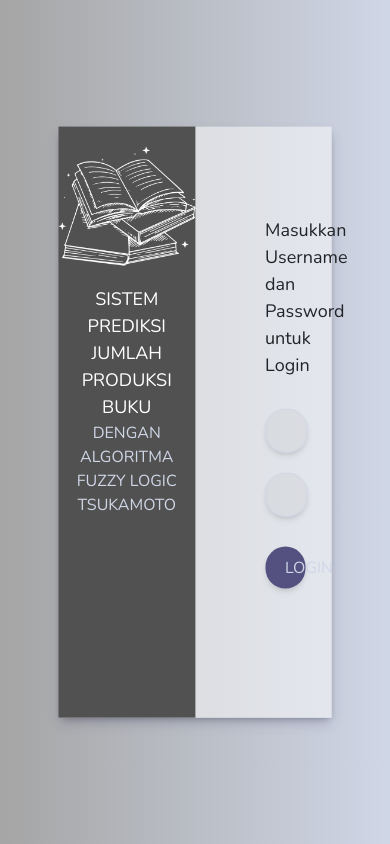
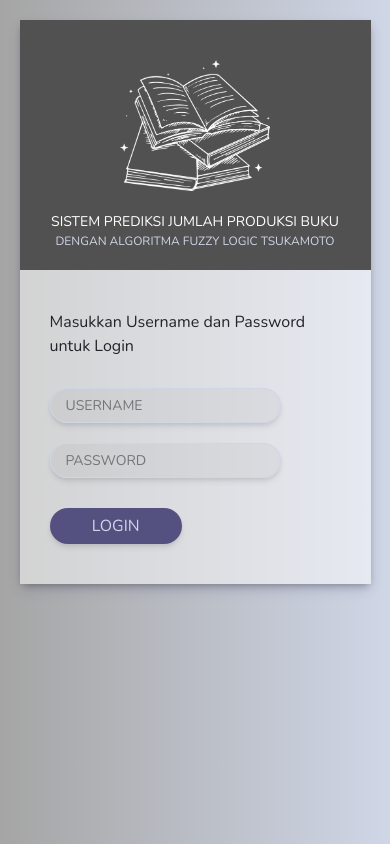
Before and after one commit to defrein/prediksi_buku, a PHP site: page /prediksi_buku/login in a window 390 px wide. Run offline with PHP 8.4, Linux system fonts and the light colour scheme; some libraries are stand-ins or nearby versions; some web fonts are replaced.

Commit message:
mobile friendly

```diff
--- a/application/views/admin/header.php
+++ b/application/views/admin/header.php
@@ -5,7 +5,7 @@
     <meta charset="utf-8">
     <meta name="viewport" content="width=device-width, initial-scale=1">
     <title>Prediksi Buku</title>
-
+    <link rel="icon" href="<?php echo base_url(); ?>assets/Adminlte/dist/img/icon_videf.png" type="image/x-icon">
     <!-- Google Font: Source Sans Pro -->
     <link rel="stylesheet"
         href="https://fonts.googleapis.com/css?family=Source+Sans+Pro:300,400,400i,700&display=fallback">
--- a/application/views/login.php
+++ b/application/views/login.php
@@ -5,7 +5,7 @@
     <meta charset="utf-8">
     <meta name="viewport" content="width=device-width, initial-scale=1">
     <title>Login Admin</title>
-
+    <link rel="icon" href="<?php echo base_url(); ?>assets/Adminlte/dist/img/icon_videf.png" type="image/x-icon">
     <!-- Google Font: Source Sans Pro -->
     <link rel="stylesheet"
         href="https://fonts.googleapis.com/css?family=Source+Sans+Pro:300,400,400i,700&display=fallback">
@@ -134,6 +134,57 @@
         font-size: 18px;
         width: 80%;
     }
+
+    @media only screen and (max-width: 768px) {
+        body {
+            overflow-y: scroll;
+        }
+
+        .container-login {
+            width: 90%;
+            position: relative;
+            margin: 20px auto;
+            transform: none;
+            left: 0%;
+            top: 0%;
+            flex-direction: column;
+        }
+
+        .logo,
+        .login-form {
+            width: 100%;
+            padding: 20px 10px;
+        }
+
+        .logo img {
+            width: 150px;
+        }
+
+        .logo p {
+            font-size: 14px;
+        }
+
+        .logo span {
+            font-size: 12px;
+        }
+
+        input,
+        button {
+            padding: 6px 15px;
+
+        }
+
+        input {
+            font-size: 14px;
+
+        }
+
+        form p {
+            font-size: 16px;
+
+        }
+
+    }
     </style>
 </head>
 
```
Also changed, not shown: application/controllers/Welcome.php (deleted, +0 -25 lines).
